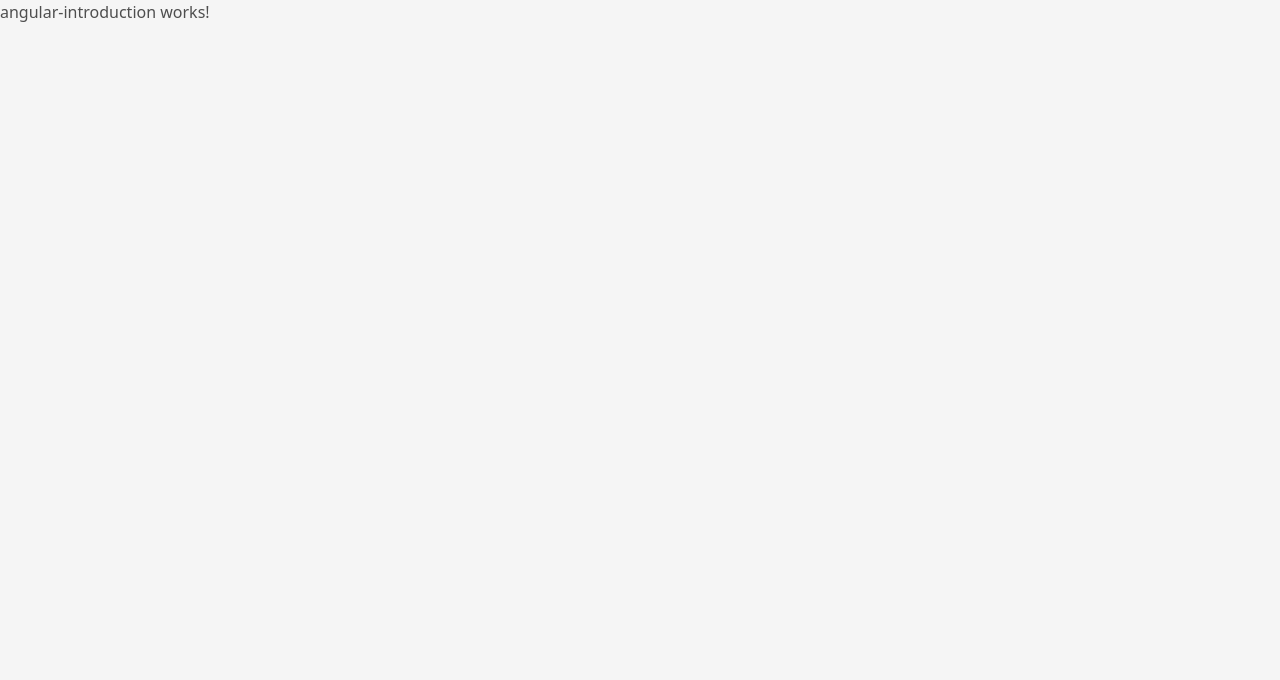
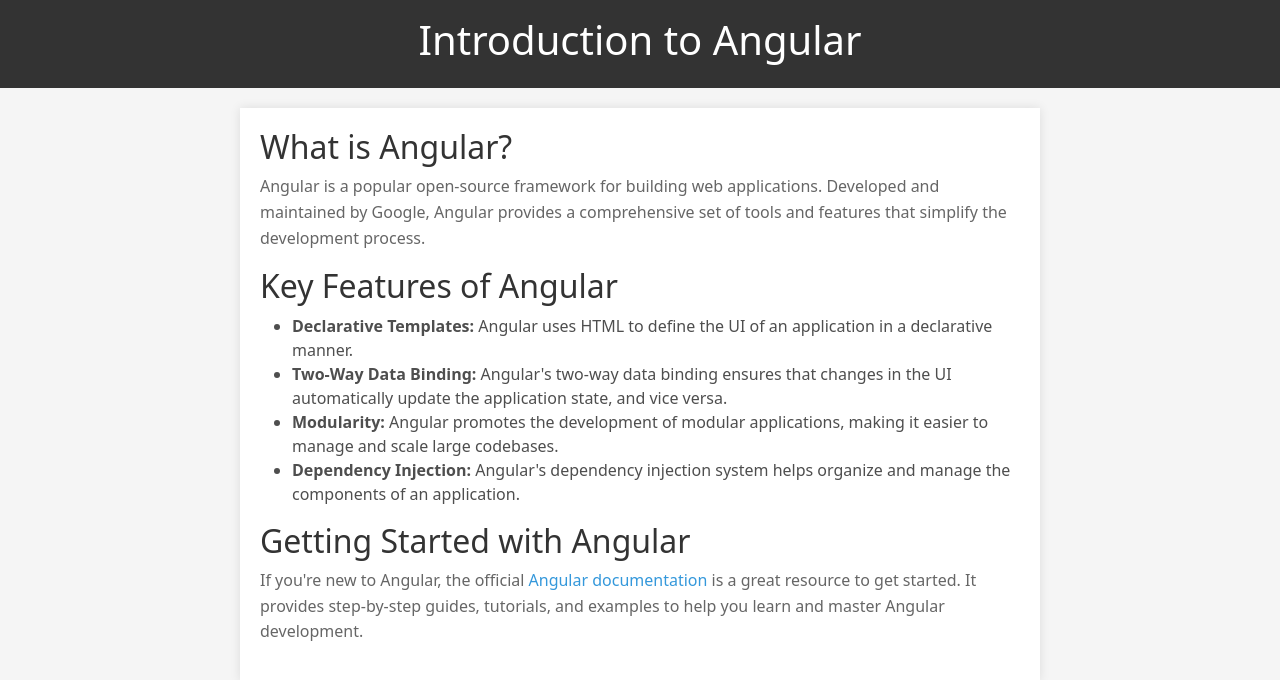
Before and after one commit to unknownshack/portfolio-website, an Angular app: page /angular-introduction in a window 1280 px wide. Shown: the top 680 px of the page. Built offline with nearby package versions, Linux system fonts and the light colour scheme.

Commit message:
Added content for angular-introduction

```diff
--- a/src/app/angular-introduction/angular-introduction.component.css
+++ b/src/app/angular-introduction/angular-introduction.component.css
@@ -0,0 +1,42 @@
+body {
+    font-family: Arial, sans-serif;
+    margin: 0;
+    padding: 0;
+    background-color: #f4f4f4;
+}
+
+header {
+    background-color: #333;
+    text-align: center;
+    padding: 1em;
+}
+
+header>h1{
+    color: white;
+}
+
+main {
+    max-width: 800px;
+    margin: 20px auto;
+    padding: 20px;
+    background-color: #fff;
+    box-shadow: 0 0 10px rgba(0, 0, 0, 0.1);
+}
+
+h1, h2 {
+    color: #333;
+}
+
+p {
+    line-height: 1.6;
+    color: #666;
+}
+
+a {
+    color: #3498db;
+    text-decoration: none;
+}
+
+a:hover {
+    text-decoration: underline;
+}
--- a/src/app/angular-introduction/angular-introduction.component.html
+++ b/src/app/angular-introduction/angular-introduction.component.html
@@ -1 +1,21 @@
-<p>angular-introduction works!</p>
+<header>
+    <h1>Introduction to Angular</h1>
+</header>
+
+<main>
+    <article>
+        <h2>What is Angular?</h2>
+        <p>Angular is a popular open-source framework for building web applications. Developed and maintained by Google, Angular provides a comprehensive set of tools and features that simplify the development process.</p>
+
+        <h2>Key Features of Angular</h2>
+        <ul>
+            <li><strong>Declarative Templates:</strong> Angular uses HTML to define the UI of an application in a declarative manner.</li>
+            <li><strong>Two-Way Data Binding:</strong> Angular's two-way data binding ensures that changes in the UI automatically update the application state, and vice versa.</li>
+            <li><strong>Modularity:</strong> Angular promotes the development of modular applications, making it easier to manage and scale large codebases.</li>
+            <li><strong>Dependency Injection:</strong> Angular's dependency injection system helps organize and manage the components of an application.</li>
+        </ul>
+
+        <h2>Getting Started with Angular</h2>
+        <p>If you're new to Angular, the official <a href="https://angular.io/">Angular documentation</a> is a great resource to get started. It provides step-by-step guides, tutorials, and examples to help you learn and master Angular development.</p>
+    </article>
+</main>
```
